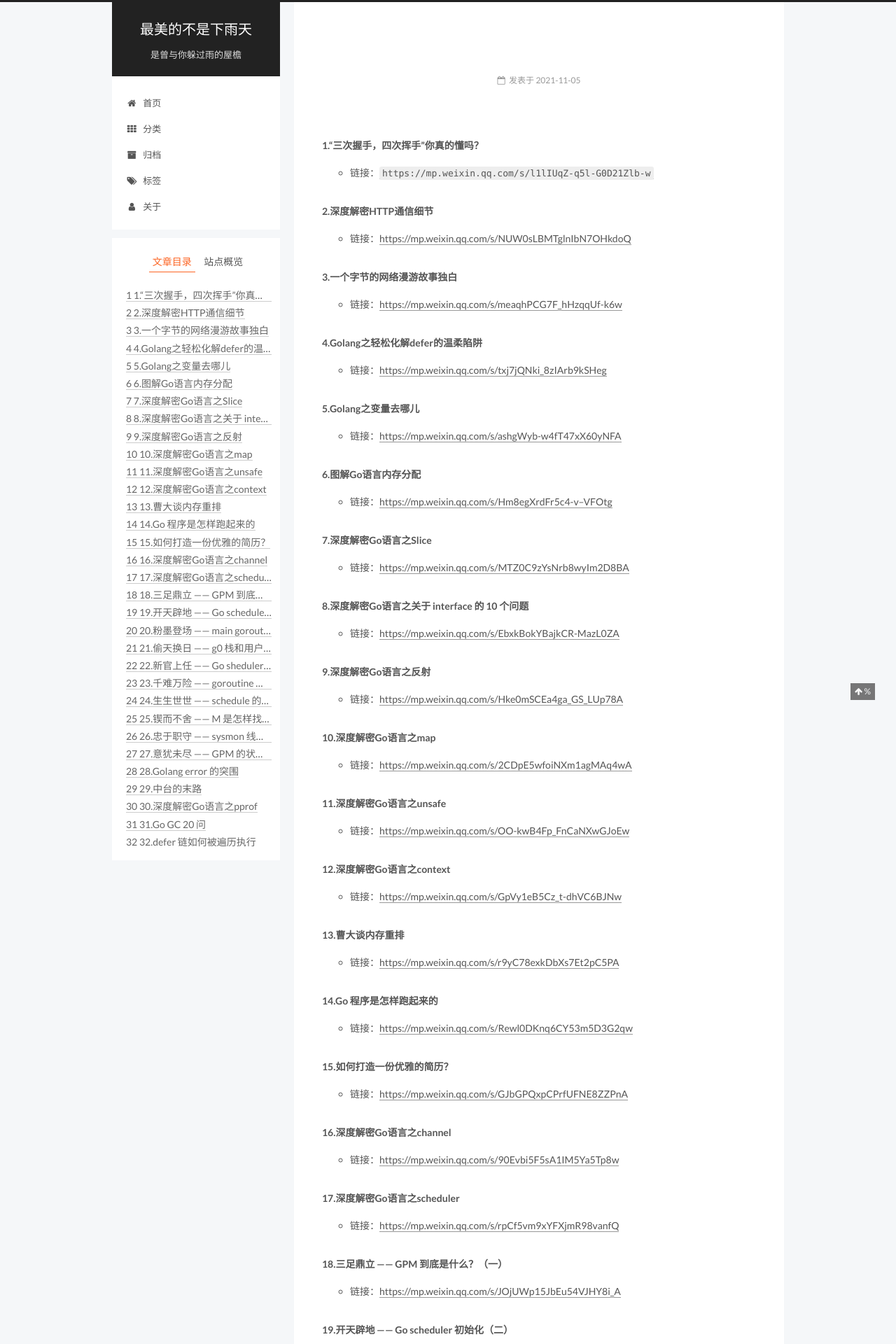
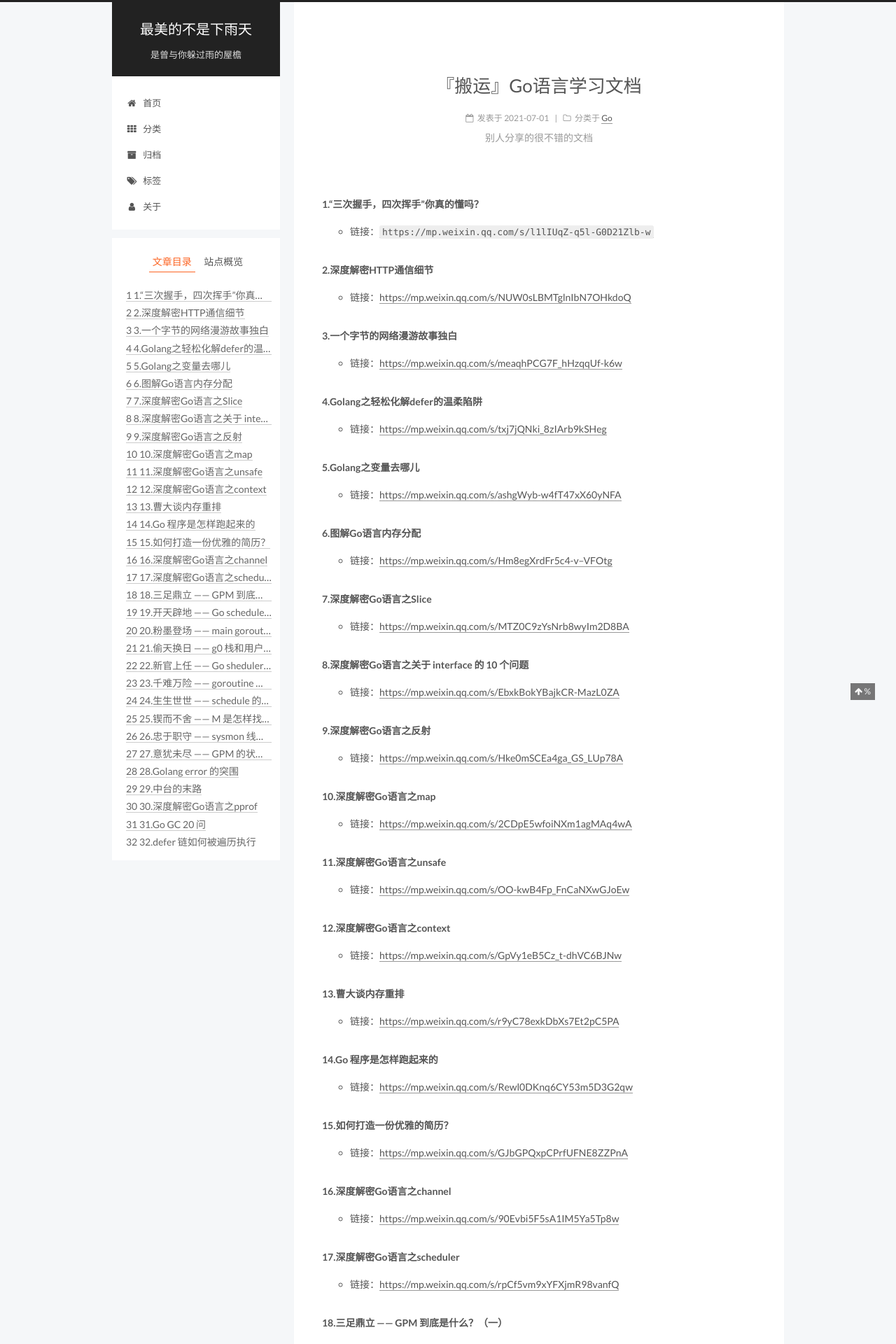
Before and after one commit to 1269146988/1269146988.github.io, a Jekyll site: the page built from docs/_posts/2021-07-01-learn-go.md, in a window 1280 px wide. Shown: the top 1920 px of the page at 70% size. Built offline with Jekyll 4.4.1, drawn with Linux system fonts in a browser that asks for light colours; comment, search, counter and statistics services are not loaded.

Commit message:
调整文档格式

```diff
--- a/docs/_posts/2021-07-01-learn-go.md
+++ b/docs/_posts/2021-07-01-learn-go.md
@@ -1,5 +1,5 @@
 ---
-title: [搬运]Go语言学习文档
+title: 『搬运』Go语言学习文档
 date: 2021-07-01 11:29:53
 description: 别人分享的很不错的文档
 categories:
```
